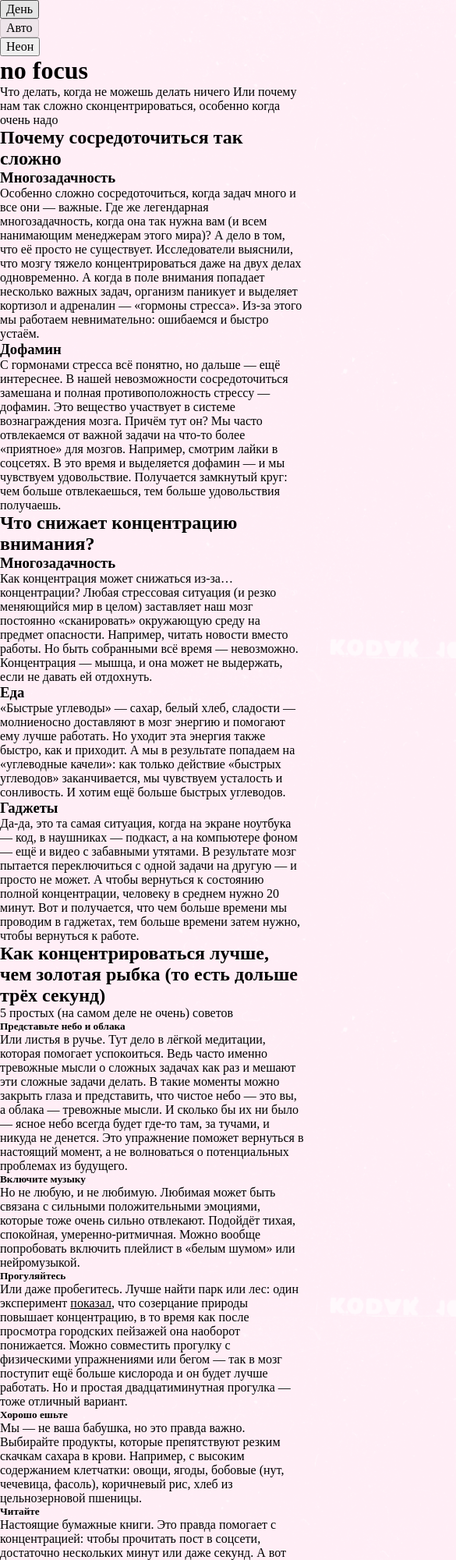
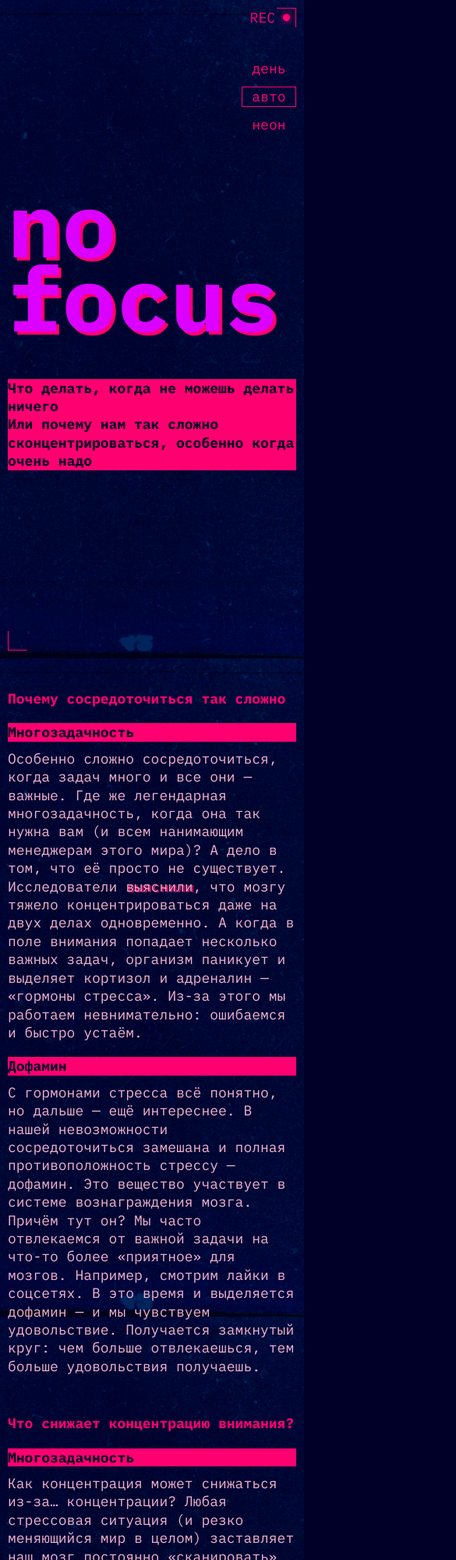
Before and after one commit to Zuk1eX/slozhno-sosredotochitsya, a plain HTML site: page index.html in a window 390 px wide. Shown: the top 2000 px of the page at 78% size, 585 px wide, since content can reach past the window. Drawn offline with Linux system fonts and the light colour scheme.

Commit message:
first version, mobile dark

```diff
--- a/index.html
+++ b/index.html
@@ -4,18 +4,21 @@
     <meta charset="UTF-8" />
     <meta http-equiv="X-UA-Compatible" content="IE=edge" />
     <meta name="viewport" content="width=device-width, initial-scale=1.0" />
-    <meta name="color-scheme" content="light dark" />
+    <meta name="color-scheme" content="dark light" />
     <title>Сложно сосредоточиться</title>
     <link rel="icon" href="/images/favicon.svg" type="image/svg+xml" />
     <link rel="icon" href="/images/favicon.ico" />
+    <link rel="apple-touch-icon" href="/images/favicon.ico" />
     <link rel="stylesheet" href="/styles/globals.css" />
+    <link rel="stylesheet" href="/fonts/fonts.css" />
     <link rel="stylesheet" href="/styles/variables.css" />
     <link rel="stylesheet" href="/styles/style.css" />
+    <link rel="stylesheet" href="/styles/dark.css" />
     <link rel="stylesheet" href="/styles/light.css" />
-    <link rel="stylesheet" href="/styles/dark.css" />
   </head>
   <body class="page">
     <header class="header decorated-zone">
+      <div class="header__decor-element" aria-hidden="true"></div>
       <nav class="header__theme-menu">
         <ul class="header__theme-menu-list">
           <li class="header__theme-menu-item">
@@ -42,93 +45,105 @@
           </li>
         </ul>
       </nav>
-      <h1 class="header__title">no focus</h1>
-      <p class="header__subtitle">
-        Что делать, когда не можешь делать ничего Или почему нам так сложно
+      <h1 class="title header__title">no focus</h1>
+      <p class="header__subtitle title-decor">
+        Что делать, когда не можешь делать ничего<br />Или почему нам так сложно
         сконцентрироваться, особенно когда очень надо
       </p>
     </header>
-
     <main class="content">
-      <section class="why-section">
-        <h2 class="why__title">Почему сосредоточиться так сложно</h2>
-        <div class="content-block why-section__block">
-          <h3 class="content-block__title">Многозадачность</h3>
-          <p class="content-block__text">
+      <section class="section section-why">
+        <h2 class="section__title">Почему сосредоточиться так сложно</h2>
+        <ul class="section__list">
+          <li class="text-block section__list-item">
+            <h3 class="text-block__title title-decor">Многозадачность</h3>
+            <p class="text-block__text">
               Особенно сложно сосредоточиться, когда задач много и все они —
-            важные. Где же легендарная многозадачность, когда она так нужна вам
-            (и всем нанимающим менеджерам этого мира)? А дело в том, что её
-            просто не существует. Исследователи выяснили, что мозгу тяжело
-            концентрироваться даже на двух делах одновременно. А когда в поле
-            внимания попадает несколько важных задач, организм паникует и
-            выделяет кортизол и адреналин — «гормоны стресса». Из-за этого мы
-            работаем невнимательно: ошибаемся и быстро устаём.
+              важные. Где же легендарная многозадачность, когда она так нужна
+              вам (и всем нанимающим менеджерам этого мира)? А дело в том, что
+              её просто не существует. Исследователи
+              <a
+                class="link"
+                href="https://www.dana.org/article/multicosts-of-multitasking/"
+                >выяснили</a
+              >, что мозгу тяжело концентрироваться даже на двух делах
+              одновременно. А когда в поле внимания попадает несколько важных
+              задач, организм паникует и выделяет кортизол и адреналин —
+              «гормоны стресса». Из-за этого мы работаем невнимательно:
+              ошибаемся и быстро устаём.
             </p>
-        </div>
-        <div class="content-block why-section__block">
-          <h3 class="content-block__title">Дофамин</h3>
-          <p class="content-block__text">
-            С гормонами стресса всё понятно, но дальше — ещё интереснее. В нашей
-            невозможности сосредоточиться замешана и полная противоположность
-            стрессу — дофамин. Это вещество участвует в системе вознаграждения
-            мозга. Причём тут он? Мы часто отвлекаемся от важной задачи на
-            что-то более «приятное» для мозгов. Например, смотрим лайки в
-            соцсетях. В это время и выделяется дофамин — и мы чувствуем
-            удовольствие. Получается замкнутый круг: чем больше отвлекаешься,
-            тем больше удовольствия получаешь.
+          </li>
+          <li class="text-block section__list-item">
+            <h3 class="text-block__title title-decor">Дофамин</h3>
+            <p class="text-block__text">
+              С гормонами стресса всё понятно, но дальше — ещё интереснее. В
+              нашей невозможности сосредоточиться замешана и полная
+              противоположность стрессу — дофамин. Это вещество участвует в
+              системе вознаграждения мозга. Причём тут он? Мы часто отвлекаемся
+              от важной задачи на что-то более «приятное» для мозгов. Например,
+              смотрим лайки в соцсетях. В это время и выделяется дофамин — и мы
+              чувствуем удовольствие. Получается замкнутый круг: чем больше
+              отвлекаешься, тем больше удовольствия получаешь.
             </p>
-        </div>
+          </li>
+        </ul>
       </section>
-      <section class="section what-section">
+      <section class="section section-what">
         <h2 class="section__title">Что снижает концентрацию внимания?</h2>
-        <div class="content-block what-section__block">
-          <h3 class="content-block__title">Многозадачность</h3>
-          <p class="content-block__text">
+        <ul class="section__list">
+          <li class="text-block section__list-item">
+            <h3 class="text-block__title title-decor">Многозадачность</h3>
+            <p class="text-block__text">
               Как концентрация может снижаться из-за… концентрации? Любая
-            стрессовая ситуация (и резко меняющийся мир в целом) заставляет наш
-            мозг постоянно «сканировать» окружающую среду на предмет опасности.
-            Например, читать новости вместо работы. Но быть собранными всё время
-            — невозможно. Концентрация — мышца, и она может не выдержать, если
-            не давать ей отдохнуть.
+              стрессовая ситуация (и резко меняющийся мир в целом) заставляет
+              наш мозг постоянно «сканировать» окружающую среду на предмет
+              опасности. Например, читать новости вместо работы. Но быть
+              собранными всё время — невозможно. Концентрация — мышца, и она
+              может не выдержать, если не давать ей отдохнуть.
             </p>
-        </div>
-        <div class="content-block what-section__block">
-          <h3 class="content-block__title">Еда</h3>
-          <p class="content-block__text">
+          </li>
+          <li class="text-block section__list-item">
+            <h3 class="text-block__title title-decor">Еда</h3>
+            <p class="text-block__text">
               «Быстрые углеводы» — сахар, белый хлеб, сладости — молниеносно
               доставляют в мозг энергию и помогают ему лучше работать. Но уходит
-            эта энергия также быстро, как и приходит. А мы в результате попадаем
-            на «углеводные качели»: как только действие «быстрых углеводов»
-            заканчивается, мы чувствуем усталость и сонливость. И хотим ещё
-            больше быстрых углеводов.
+              эта энергия также быстро, как и приходит. А мы в результате
+              попадаем на «углеводные качели»: как только действие «быстрых
+              углеводов» заканчивается, мы чувствуем усталость и сонливость. И
+              хотим ещё больше быстрых углеводов.
             </p>
-        </div>
-        <div class="content-block what-section__block">
-          <h3 class="content-block__title">Гаджеты</h3>
-          <p class="content-block__text">
+          </li>
+          <li class="text-block section__list-item">
+            <h3 class="text-block__title title-decor">Гаджеты</h3>
+            <p class="text-block__text">
               Да-да, это та самая ситуация, когда на экране ноутбука — код, в
-            наушниках — подкаст, а на компьютере фоном — ещё и видео с забавными
-            утятами. В результате мозг пытается переключиться с одной задачи на
-            другую — и просто не может. А чтобы вернуться к состоянию полной
-            концентрации, человеку в среднем нужно 20 минут. Вот и получается,
-            что чем больше времени мы проводим в гаджетах, тем больше времени
-            затем нужно, чтобы вернуться к работе.
+              наушниках — подкаст, а на компьютере фоном — ещё и видео с
+              забавными утятами. В результате мозг пытается переключиться с
+              одной задачи на другую — и просто не может. А чтобы вернуться к
+              состоянию полной концентрации, человеку в среднем нужно 20 минут.
+              Вот и получается, что чем больше времени мы проводим в гаджетах,
+              тем больше времени затем нужно, чтобы вернуться к работе.
             </p>
-        </div>
+          </li>
+        </ul>
       </section>
-      <section class="section how-section">
+      <section class="section section-how">
         <h2 class="section__title">
           Как концентрироваться лучше, чем золотая рыбка (то есть дольше трёх
           секунд)
         </h2>
-        <div class="how-section__content">
-          <p class="section__title title-decor">
+        <div class="section-group">
+          <h3 class="section-group__title title-decor">
             5 простых (на самом деле не очень) советов
-          </p>
-          <ul class="how-section__list">
-            <li class="how-section__list-item title-decor">
-              <h5 class="how-section__subtitle">Представьте небо и облака</h5>
-              <p class="how-section__text">
+          </h3>
+          <ul class="section-group__list">
+            <li class="text-block section-group__list-item">
+              <h4
+                class="text-block__title title-decor text-block__title_type_subtitle"
+              >
+                Представьте небо и облака
+              </h4>
+              <p class="text-block__text">
                 Или листья в ручье. Тут дело в лёгкой медитации, которая
                 помогает успокоиться. Ведь часто именно тревожные мысли о
                 сложных задачах как раз и мешают эти сложные задачи делать. В
@@ -139,34 +154,42 @@
                 не волноваться о потенциальных проблемах из будущего.
               </p>
             </li>
-            <li class="how-section__list-item title-decor">
-              <h5 class="how-section__subtitle">Включите музыку</h5>
-              <p class="how-section__text">
+            <li class="text-block section-group__list-item">
+              <h4
+                class="text-block__title title-decor text-block__title_type_subtitle"
+              >
+                Включите музыку
+              </h4>
+              <p class="text-block__text">
                 Но не любую, и не любимую. Любимая может быть связана с сильными
                 положительными эмоциями, которые тоже очень сильно отвлекают.
                 Подойдёт тихая, спокойная, умеренно-ритмичная. Можно вообще
                 попробовать включить плейлист в «белым шумом» или нейромузыкой.
               </p>
             </li>
-            <li class="how-section__list-item title-decor">
-              <h5 class="how-section__subtitle">Прогуляйтесь</h5>
-              <p class="how-section__text">
+            <li class="text-block section-group__list-item">
+              <h4
+                class="text-block__title title-decor text-block__title_type_subtitle"
+              >
+                Прогуляйтесь
+              </h4>
+              <p class="text-block__text">
                 Или даже пробегитесь. Лучше найти парк или лес: один эксперимент
-                <a
-                  href="https://www.sciencedirect.com/science/article/abs/pii/S0272494415000328"
-                  class="section-link"
-                  >показал</a
-                >, что созерцание природы повышает концентрацию, в то время как
-                после просмотра городских пейзажей она наоборот понижается.
-                Можно совместить прогулку с физическими упражнениями или бегом —
-                так в мозг поступит ещё больше кислорода и он будет лучше
-                работать. Но и простая двадцатиминутная прогулка — тоже отличный
-                вариант.
+                показал, что созерцание природы повышает концентрацию, в то
+                время как после просмотра городских пейзажей она наоборот
+                понижается. Можно совместить прогулку с физическими упражнениями
+                или бегом — так в мозг поступит ещё больше кислорода и он будет
+                лучше работать. Но и простая двадцатиминутная прогулка — тоже
+                отличный вариант.
               </p>
             </li>
-            <li class="how-section__list-item title-decor">
-              <h5 class="how-section__subtitle">Хорошо ешьте</h5>
-              <p class="how-section__text">
+            <li class="text-block section-group__list-item">
+              <h4
+                class="text-block__title title-decor text-block__title_type_subtitle"
+              >
+                Хорошо ешьте
+              </h4>
+              <p class="text-block__text">
                 Мы — не ваша бабушка, но это правда важно. Выбирайте продукты,
                 которые препятствуют резким скачкам сахара в крови. Например, с
                 высоким содержанием клетчатки: овощи, ягоды, бобовые (нут,
@@ -174,9 +197,13 @@
                 пшеницы.
               </p>
             </li>
-            <li class="how-section__list-item title-decor">
-              <h5 class="how-section__subtitle">Читайте</h5>
-              <p class="how-section__text">
+            <li class="text-block section-group__list-item">
+              <h4
+                class="text-block__title title-decor text-block__title_type_subtitle"
+              >
+                Читайте
+              </h4>
+              <p class="text-block__text">
                 Настоящие бумажные книги. Это правда помогает с концентрацией:
                 чтобы прочитать пост в соцсети, достаточно нескольких минут или
                 даже секунд. А вот интересная книга способна затянуть и на
@@ -186,15 +213,38 @@
           </ul>
         </div>
       </section>
-      <div class="section section-images">
-        <img src="/images/sunset.png" alt="">
-        <img src="/images/ice-cream.png" alt="">
-        <img src="/images/tape.png" alt="">
-        <img src="/images/books.png" alt="">
-        <img src="/images/street.png" alt="">
+      <div class="section section-gallery">
+        <h3 class="section-group__title title-decor">А можно в картинках?</h3>
+        <img
+          src="/images/sunset.png"
+          class="image section-gallery__image"
+          alt=""
+        />
+        <img
+          src="/images/ice-cream.png"
+          class="image section-gallery__image"
+          alt=""
+        />
+        <img
+          src="/images/tape.png"
+          class="image section-gallery__image"
+          alt=""
+        />
+        <img
+          src="/images/books.png"
+          class="image section-gallery__image"
+          alt=""
+        />
+        <img
+          src="/images/street.png"
+          class="image section-gallery__image"
+          alt=""
+        />
       </div>
     </main>
-
+    <footer class="footer decorated-zone">
+      <p class="title footer__title">focus</p>
+    </footer>
     <script src="./scripts/script.js"></script>
   </body>
 </html>
--- a/styles/dark.css
+++ b/styles/dark.css
@@ -4,22 +4,12 @@
   переключая тему
 */
 :root.theme-dark {
-  --accent-color: #ff0070;
-  --background-image: url("/images/cover-image-dark.png");
-  --background-color: #000028;
-  --text-color: #f1b2ce;
-  --text-shadow-color: #ff0070;
-  --accent-text-color: #ff0070;
+
 }
 
 @media (prefers-color-scheme: dark) {
   :root {
-    --accent-color: #ff0070;
-    --background-image: url("/images/cover-image-dark.png");
-    --background-color: #000028;
-    --text-color: #f1b2ce;
-    --text-shadow-color: #ff0070;
-    --accent-text-color: #ff0070;
+
   }
 }
 
--- a/styles/light.css
+++ b/styles/light.css
@@ -4,11 +4,11 @@
   переключая тему
 */
 :root.theme-light {
-  --accent-color: #ff8dcb;
   --background-image: url("/images/cover-image-light.png");
-  --background-color: #fff1f7;
+  --background-color: #FFF1F7;
+  --heading-text-color: #FFC2E6;
+  --accent-color: #FF8DCB;
   --text-color: #353430;
-  --text-shadow-color: #ff0070;
 }
 
 .page.theme_light {
--- a/styles/style.css
+++ b/styles/style.css
@@ -1,9 +1,197 @@
 /* Основные стили проекта. Это стили для темы, которую вы верстаете первой. */
 
 .page {
+  display: flex;
+  flex-direction: column;
+  gap: 40px;
   /* сохраните в разметке и стилях класс page. На его основе работает скрипт. */
-  background: url("/images/cover-image-light.png") center no-repeat;
-  background-color: var(--background-color);
+  color: var(--text-color);
+  font-family: "IBM Plex Mono";
+  font-weight: 400;
+  font-size: 18px;
+  line-height: 23.4px; /* 130% */
+  background: var(--background-color) var(--background-image) no-repeat center;
   background-size: cover;
   background-attachment: fixed;
 }
+
+.header {
+  display: flex;
+  flex-direction: column;
+  height: 100vh;
+  padding: 75px 10px;
+}
+
+.decorated-zone {
+  position: relative;
+}
+
+.decorated-zone::before {
+  content: "";
+  position: absolute;
+  top: 10px;
+  right: 10px;
+  width: 25px;
+  height: 25px;
+  border-top: 1px solid var(--accent-color);
+  border-right: 1px solid var(--accent-color);
+}
+
+.decorated-zone::after {
+  content: "";
+  position: absolute;
+  bottom: 10px;
+  left: 10px;
+  width: 25px;
+  height: 25px;
+  border-bottom: 1px solid var(--accent-color);
+  border-left: 1px solid var(--accent-color);
+}
+
+.header__decor-element::before {
+  content: "rec";
+  position: absolute;
+  top: 10px;
+  right: 10px;
+  margin-inline-end: 27px;
+  color: var(--accent-color);
+  line-height: 25px;
+  text-transform: uppercase;
+}
+
+.header__decor-element::after {
+  content: "";
+  position: absolute;
+  top: 18px;
+  right: 18px;
+  width: 9px;
+  height: 9px;
+  border-radius: 50%;
+  background-color: var(--accent-color);
+  filter: drop-shadow(0px 0px 4px var(--accent-color));
+}
+
+.title {
+  color: var(--heading-text-color);
+  font-weight: 700;
+  font-size: clamp(7.25rem, 7.0115rem + 1.0178vw, 7.5rem);
+  line-height: 82.5%; /* 95.7px */
+  text-shadow: 4px 4px 0px var(--accent-color);
+}
+
+.header__title {
+  margin-block-start: 66px;
+}
+
+.title-decor {
+  background-color: var(--accent-color);
+}
+
+.header__subtitle {
+  margin-block-start: 56px;
+  color: var(--background-color);
+  font-weight: 700;
+}
+
+.header__theme-menu {
+  align-self: flex-end;
+}
+
+.header__theme-menu-list {
+  display: flex;
+  flex-direction: column;
+  gap: 10px;
+}
+
+.header__theme-menu-button {
+  border: none;
+  border: 1px solid transparent;
+  padding: 3px 12.5px;
+  color: var(--accent-color);
+  font-size: 18px;
+  line-height: 18px;
+  text-align: center;
+  text-transform: lowercase;
+  background: none;
+  appearance: none;
+}
+
+.header__theme-menu-button_active {
+  border-color: var(--accent-color);
+}
+
+.content {
+  display: flex;
+  flex-direction: column;
+  gap: 50px;
+  padding-inline: 10px;
+}
+
+.section {
+  display: grid;
+  gap: 20px;
+}
+
+.section__title {
+  color: var(--accent-color);
+  font-weight: 700;
+  font-size: 18px;
+}
+
+.section__list {
+  display: flex;
+  flex-direction: column;
+  gap: 20px;
+}
+
+.text-block {
+  display: flex;
+  flex-direction: column;
+  gap: 10px;
+}
+
+.text-block__title,
+.section-group__title {
+  color: var(--background-color);
+  font-size: inherit;
+}
+
+.text-block__title_type_subtitle {
+  font-weight: 400;
+}
+
+.link {
+  text-decoration: none;
+  text-shadow: 2px 1px var(--accent-color);
+}
+
+.section-group {
+  display: flex;
+  flex-direction: column;
+  gap: 20px;
+}
+
+.section-group__list {
+  display: flex;
+  flex-direction: column;
+  gap: 20px;
+}
+
+.image {
+  width: 100%;
+}
+
+.section-gallery {
+  gap: 10px;
+}
+
+.footer {
+  display: flex;
+  justify-content: center;
+  align-items: center;
+  height: 100vh;
+}
+
+.footer__title {
+  text-shadow: 2px 2px 0px var(--accent-color);
+}
--- a/styles/variables.css
+++ b/styles/variables.css
@@ -3,9 +3,9 @@
   и их переопределение под различные устройства
 */
 :root {
-  --accent-color: #ff8dcb;
-  --background-image: url("/images/cover-image-light.png");
-  --background-color: #fff1f7;
-  --text-color: #353430;
-  --text-shadow-color: #ff0070;
+  --background-image: url("/images/cover-image-dark.png");
+  --background-color: #000028;
+  --heading-text-color: #db00ff;
+  --accent-color: #ff0070;
+  --text-color: #f1b2ce;
 }
```
Lines whose indentation alone changed are shown as unchanged.
